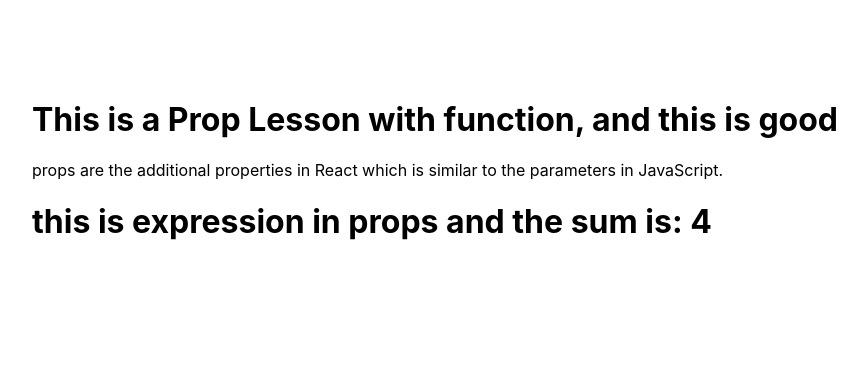
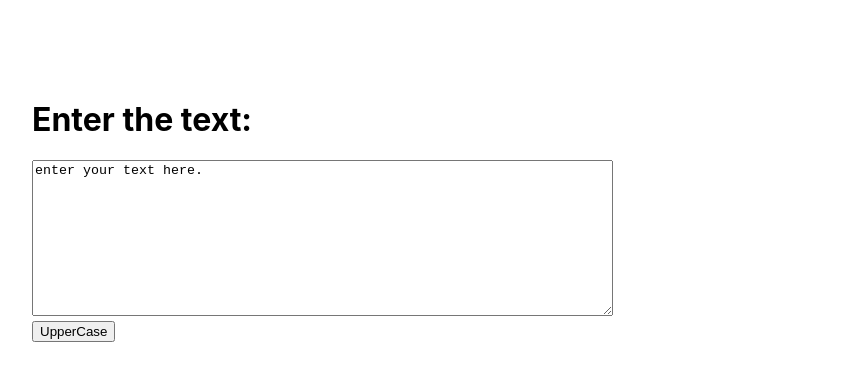
Before and after one commit to Anuj-Khadka/react-app, a React (Create React App) app: page / in a window 1280 px wide. Shown: the top 380 px of the page, without its empty margins (68-935 px from the left). Built offline with nearby package versions, Linux system fonts and the light colour scheme.

Commit message:
update states

```diff
--- a/src/App.js
+++ b/src/App.js
@@ -7,7 +7,10 @@
 // import Component from './components/Component'
 
 // props
-import PropsFunction, { PropsClass, PropsChild, PropsExpression  } from "./components/Propes";
+// import PropsFunction, { PropsClass, PropsChild, PropsExpression  } from "./components/Propes";
+
+// state
+import States, {ClassCounter, FunctionStates} from "./components/States";
 
 
 
@@ -19,15 +22,20 @@
         {/* <StyleJsx /> */}
         {/* <Component /> */}
 
-        <PropsFunction type="function" rate="good"/>
         {/* props */}
         {/*
+        <PropsFunction type="function" rate="good"/>
         <PropsClass/>
         <PropsChild>
           <button>this is a button, which is added from app.js file</button>
         </PropsChild>
+      <PropsExpression math={2*2} />
       */}
-      <PropsExpression math={2*2} />
+
+      {/* state  */}
+      {/* <States /> */}
+      {/* <ClassCounter /> */}
+      <FunctionStates />
       </>
     </div>
   );
```
